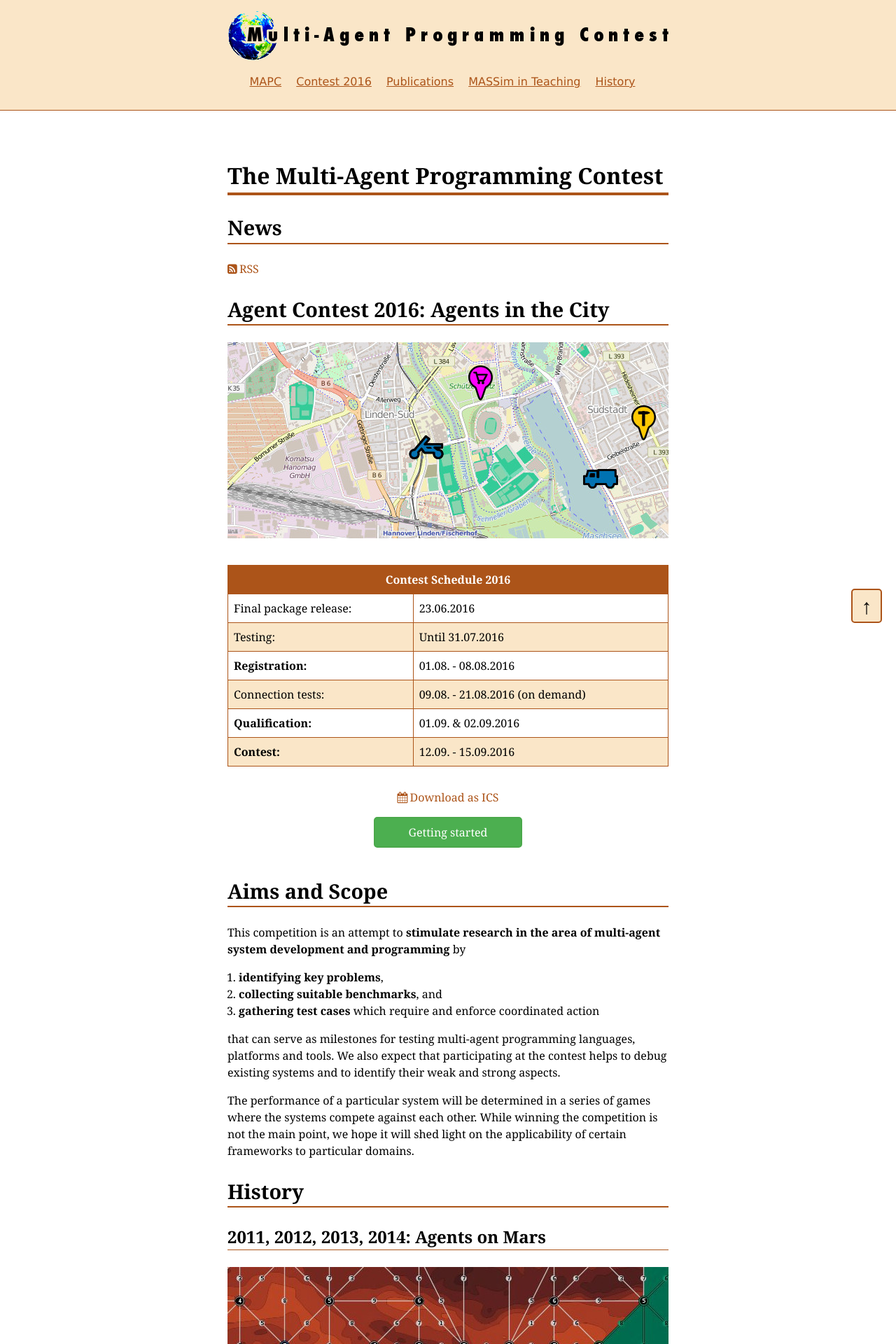
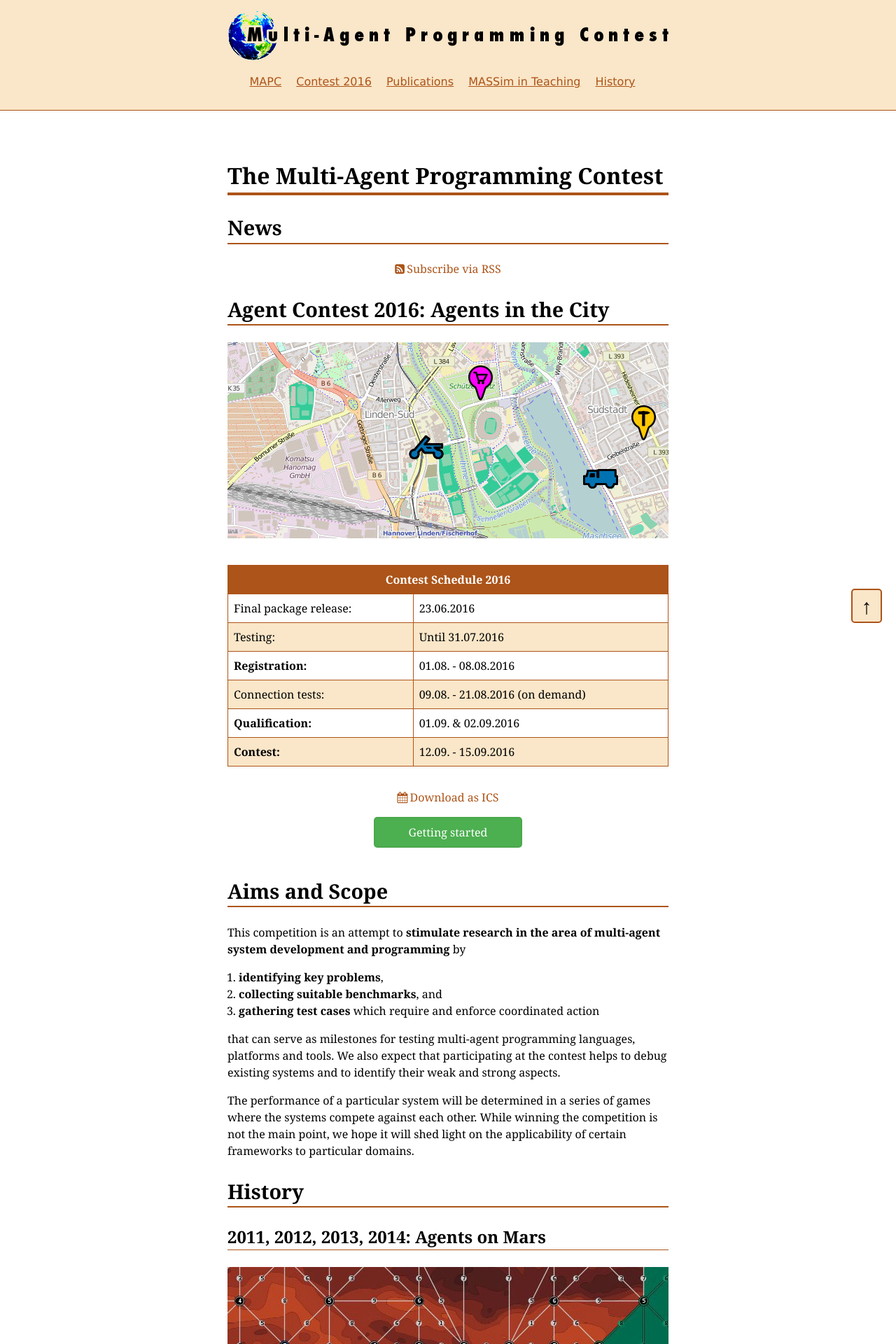
Before and after one commit to agentcontest/agentcontest.github.io, a Jekyll site: the page built from index.html, in a window 1280 px wide. Shown: the top 1920 px of the page at 70% size. Built offline with Jekyll 4.4.1, drawn with Linux system fonts in a browser that asks for light colours.

Commit message:
Add .centered

```diff
--- a/2016/_schedule.html
+++ b/2016/_schedule.html
@@ -32,6 +32,6 @@
   </tbody>
 </table>
 
-<div style="text-align: center">
-<a href="/2016/mapc2016.ics" class="ics">Download as ICS</a>
+<div class="centered">
+  <a href="/2016/mapc2016.ics" class="ics">Download as ICS</a>
 </div>
--- a/css/main.css
+++ b/css/main.css
@@ -78,6 +78,10 @@ header, footer {
   border-top: 1px solid #ac5419;
   border-bottom: 1px solid #ac5419;
   padding: 0.5em 0;
+  text-align: center;
+}
+
+.centered {
   text-align: center;
 }
 
--- a/index.html
+++ b/index.html
@@ -22,7 +22,9 @@ layout: default
   {% endfor %}
 </ul>
 
-<a href="/feed.xml" class="rss" title="Subscribe via RSS">RSS</a></p>
+<div class="centered">
+  <a href="/feed.xml" class="rss">Subscribe via RSS</a>
+</div>
 
 <h2>Agent Contest 2016: Agents in the City</h2>
 
```
